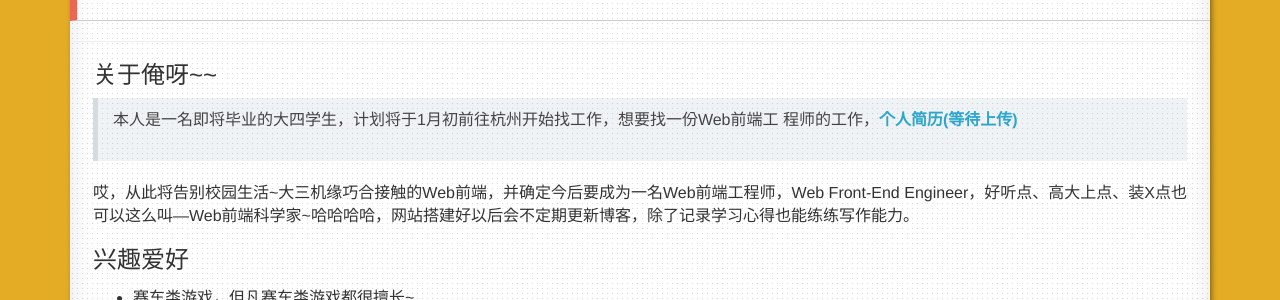
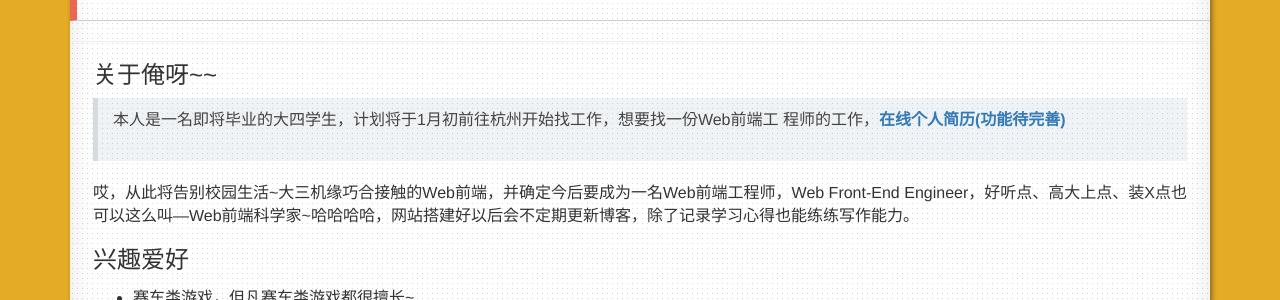
Before and after one commit to momeakl/momeakl.github.io, a Jekyll site: the page built from pages/3about.md, in a window 1280 px wide. Shown: the part 161-461 px from the top of the page. Built offline with Jekyll 4.4.1, drawn with Linux system fonts in a browser that asks for light colours; nearby versions of some CDN libraries; some web fonts are replaced; comment, search, counter and statistics services are not loaded; a style sheet for code colours, icons or effects is not loaded.

```diff
--- a/pages/3about.md
+++ b/pages/3about.md
@@ -8,7 +8,7 @@ icon: icon-tongue
 ### 关于俺呀~~
 
 >  本人是一名即将毕业的大四学生，计划将于1月初前往杭州开始找工作，想要找一份Web前端工
->  程师的工作，**[个人简历(等待上传)]()**
+>  程师的工作，**[在线个人简历(功能待完善)](http://gaobing.coding.io/)**
 
 哎，从此将告别校园生活~大三机缘巧合接触的Web前端，并确定今后要成为一名Web前端工程师，Web Front-End Engineer，好听点、高大上点、装X点也可以这么叫---Web前端科学家~哈哈哈哈，网站搭建好以后会不定期更新博客，除了记录学习心得也能练练写作能力。
 
@@ -48,7 +48,6 @@ icon: icon-tongue
 
 电话就算了，不玩微信~可以粉我微博哟~
 
-
 * 扣扣 ：[641909218](http://momeakl.github.io)
 * Weibo：[我所以为的世界](http://weibo.com/u/2766023655)
 * 豆瓣：[In_Energy]( http://www.douban.com/people/In_Energy/)
```
Also changed, not shown: _posts/2015-11-25-resume.md (+1 -1 lines).
